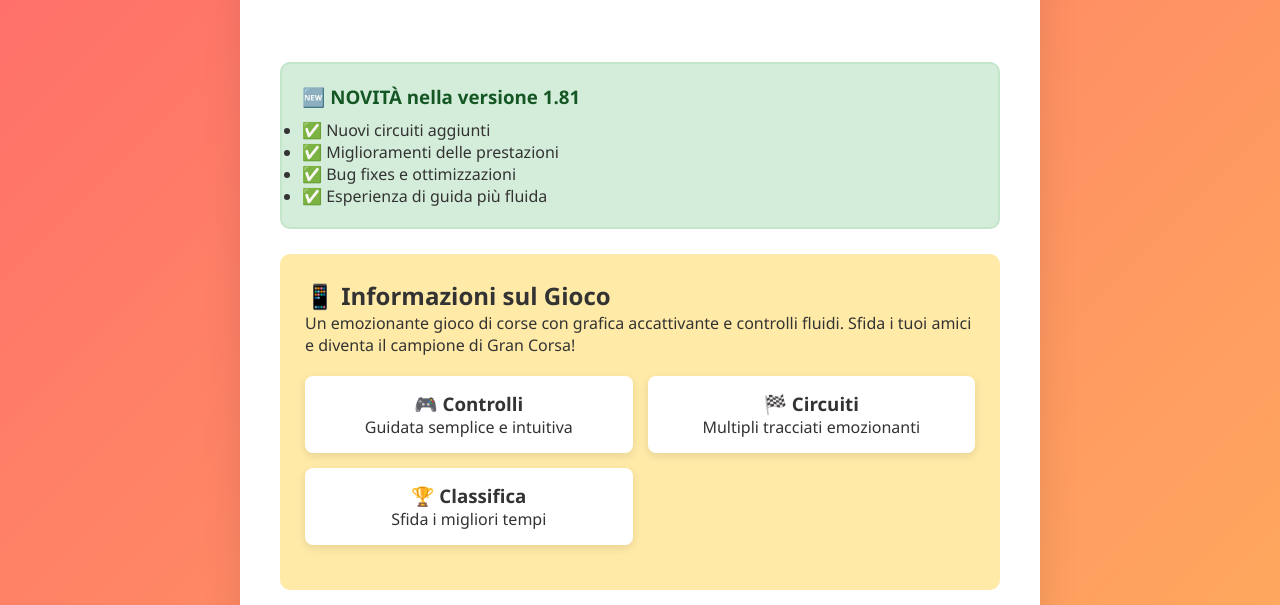
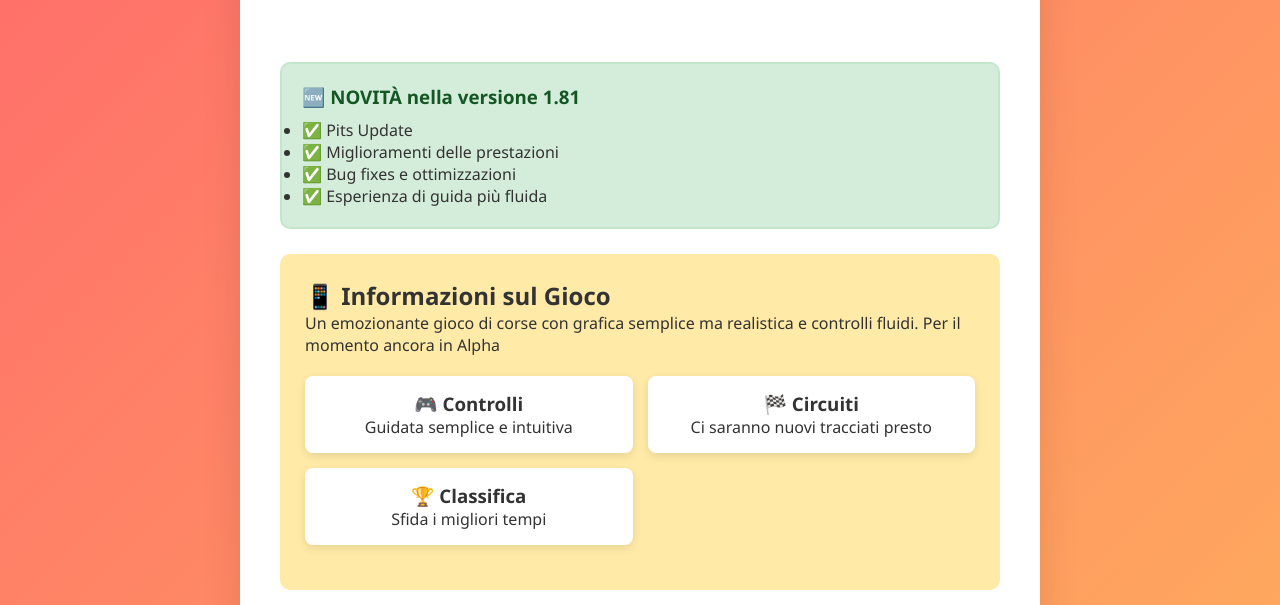
Before and after one commit to LeoBomb5/GranCorsa, a plain HTML site: page index.html in a window 1280 px wide. Shown: the part 195-800 px from the top of the page. Drawn offline with Linux system fonts and the light colour scheme.

Commit message:
Update index.html

```diff
--- a/index.html
+++ b/index.html
@@ -194,7 +194,7 @@
             <div class="whats-new">
                 <h3>🆕 NOVITÀ nella versione 1.81</h3>
                 <ul>
-                    <li>✅ Nuovi circuiti aggiunti</li>
+                    <li>✅ Pits Update</li>
                     <li>✅ Miglioramenti delle prestazioni</li>
                     <li>✅ Bug fixes e ottimizzazioni</li>
                     <li>✅ Esperienza di guida più fluida</li>
@@ -203,7 +203,7 @@
 
             <div class="game-info">
                 <h2>📱 Informazioni sul Gioco</h2>
-                <p>Un emozionante gioco di corse con grafica accattivante e controlli fluidi. Sfida i tuoi amici e diventa il campione di Gran Corsa!</p>
+                <p>Un emozionante gioco di corse con grafica semplice ma realistica e controlli fluidi. Per il momento ancora in Alpha</p>
 
                 <div class="features">
                     <div class="feature">
@@ -212,7 +212,7 @@
                     </div>
                     <div class="feature">
                         <h3>🏁 Circuiti</h3>
-                        <p>Multipli tracciati emozionanti</p>
+                        <p>Ci saranno nuovi tracciati presto</p>
                     </div>
                     <div class="feature">
                         <h3>🏆 Classifica</h3>
```
